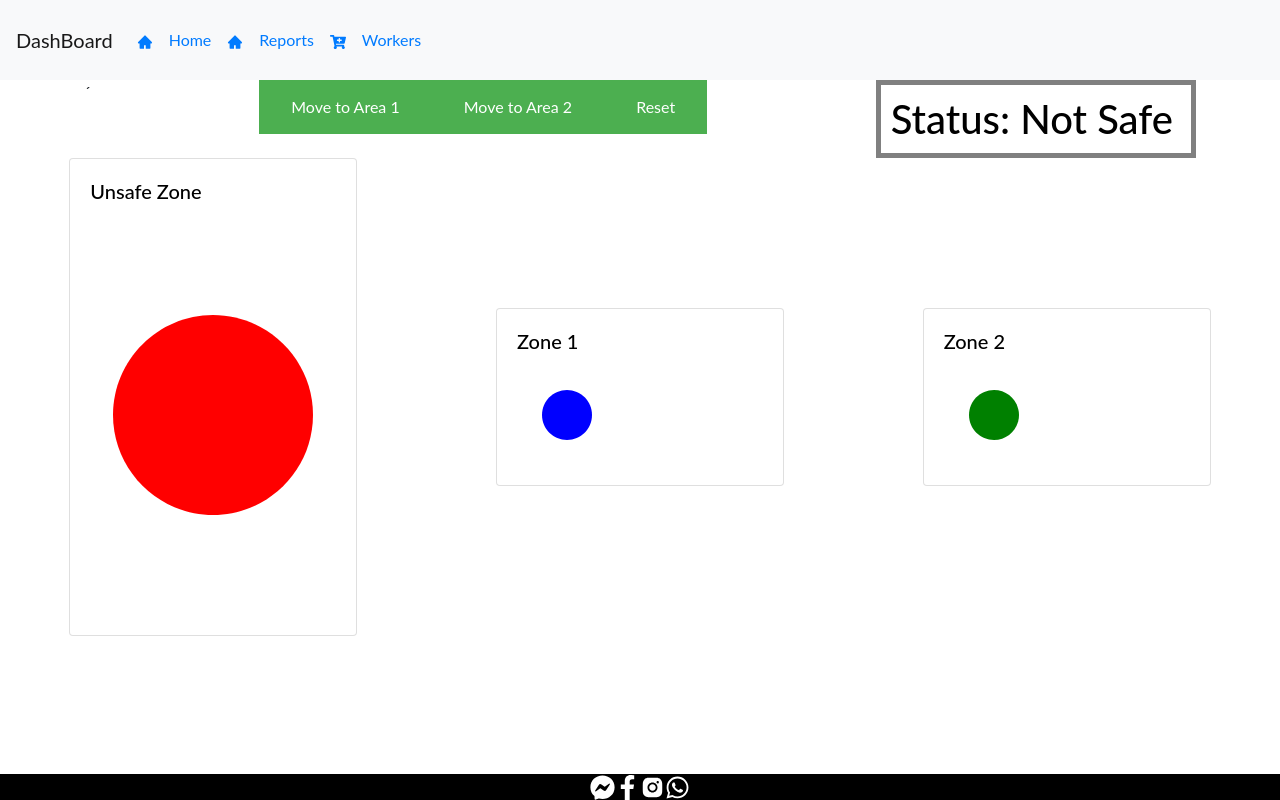
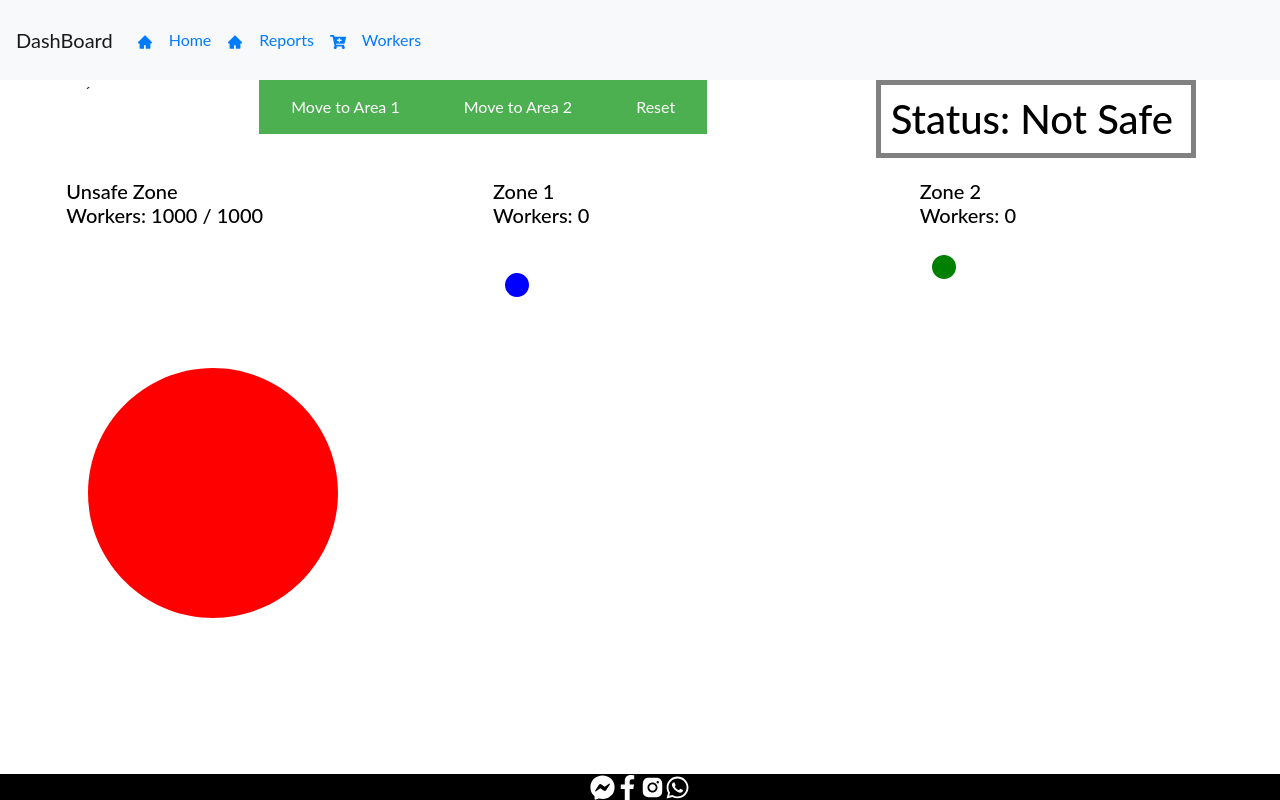
Before and after one commit to joaopedro1986/dashBoard_LearningStage, a React (Create React App) app: page / in a window 1280 px wide. Built offline with nearby package versions, Linux system fonts and the light colour scheme.

Commit message:
visual improves

```diff
--- a/src/App.css
+++ b/src/App.css
@@ -90,3 +90,9 @@
   display: flex;
   justify-content: space-evenly;
 }
+
+.card1{
+  width: 7em;
+  height: 40rem;
+  border-color: white;
+}
--- a/src/App.js
+++ b/src/App.js
@@ -4,7 +4,7 @@ import './App.css';
 import NavBar from './Components/NavBar'
 import {BrowserRouter as Router, Switch, Route} from 'react-router-dom';
 import Home from './Pages/Home';
-import Products from './Pages/Products';
+import Workers from './Pages/Workers';
 import Reports from './Pages/Reports';
 import Footer from './Components/Footer'
 import NavBarBt from './Components/NavBarBt'
@@ -18,11 +18,11 @@ function App() {
         <NavBarBt />
         <Switch>
           <Route path='/' exact component={Home} />
-          <Route path='/products' component={Products} />
+          <Route path='/workers' component={Workers} />
           <Route path='/reports' component={Reports} />
         </Switch>
-    </Router>
-    <Footer />
+      </Router>
+      <Footer />
 
     </>
   );
--- a/src/Components/Footer.js
+++ b/src/Components/Footer.js
@@ -8,10 +8,12 @@ function Footer () {
     const sizeIcon = '25px'
     return (
         <footer className="footerReports">
-               <FaIcons.FaFacebookMessenger size={sizeIcon} />
+                 <FaIcons.FaFacebookMessenger size={sizeIcon} />
                <FaIcons.FaFacebookF size={sizeIcon} />
                <AiIcons.AiFillInstagram size={sizeIcon} />
                <FaIcons.FaWhatsapp size = {sizeIcon} />
+
+
            </footer>
     )
 }
--- a/src/Components/SideBarData.js
+++ b/src/Components/SideBarData.js
@@ -20,7 +20,7 @@ export const SidebarData = [
     },
     {
         title: 'Workers',
-        path: '/products',
+        path: '/workers',
         icon: <FaIcons.FaCartPlus />,
         cName: 'nav-text'
     }
--- a/src/Pages/Home.js
+++ b/src/Pages/Home.js
@@ -8,35 +8,38 @@ import Table from 'react-bootstrap/Table'
 
 function Home() {
 
+    const {state} = useContext(Context);
+
+    const originalSize1 = 500;
+    const originalSize2 = 100;
+    const reduceCircle = 40;
 
 
-    const originalSize1 = 400;
-    const originalSize2 = 100;
-    const reduceCircle = 20;
 
-    const [size, setSize] = useState (originalSize1);
+    const [size, setSize] = useState (state.unSafe/2);
     const reduceSize = () => setSize(size - reduceCircle);
 
-    const [size2, setSize2] = useState (originalSize2);
+    const [size2, setSize2] = useState (state.safe1/2);
     const increaseSize2 = () => setSize2(size2 + reduceCircle);
 
-    const [size3, setSize3] = useState (originalSize2);
+    const [size3, setSize3] = useState (state.safe2/2);
     const increaseSize3 = () => setSize3(size3 + reduceCircle);
 
-    const {state} = useContext(Context);
+
+
+
 
 
 
    useEffect (()=> {
-     //   state.safe += 10;
-       // state.unsafe -= 10;
+
         return () =>  {
-              console.log('Teste')
+              reduceSize()
          }
 
 
     },
-    [size]);
+    []);
 
     function decreseSafety() {
         state.unSafe -= 100;
@@ -50,21 +53,9 @@ function Home() {
         state.safe2 += 100;
     }
 
-
-
-
-
-
-
-    function reset () {
-        setSize(originalSize1)
-        setSize2(originalSize2)
-        setSize3(originalSize2)
-        state.unSafe = 1000;
-        state.safe1 = 0;
-        state.safe2 = 0;
- }
-
+    function printData() {
+        console.log(size);
+    }
 
 
 
@@ -74,25 +65,39 @@ function Home() {
 
         <div className='headerHome'>´
             <div>
-                <button className="buttonSize" onClick={() => {
+                <button className="buttonSize" onClick={(e) => {
+                e.preventDefault()
                 reduceSize()
                 increaseSize2()
                 decreseSafety()
                 increaseSafety1()
+                printData()
 
             }}  >Move to Area 1</button>
-             <button className="buttonSize" onClick={() => {
+             <button className="buttonSize" onClick={(e) => {
+                e.preventDefault()
                 reduceSize()
                 increaseSize3()
+                decreseSafety()
                 increaseSafety2()
+                printData()
             }}  >Move to Area 2</button>
-            <button className='buttonSize' onClick={reset}>
+            <button className='buttonSize' onClick={(e) =>{
+                  e.preventDefault()
+                  setSize(originalSize1)
+                  setSize2(originalSize2)
+                  setSize3(originalSize2)
+                  state.unSafe = state.notChangeState;
+                  state.safe1 = 0;
+                  state.safe2 = 0;
+                  printData()
+            }}>
                 Reset
             </button>
             </div>
 
             <h1 className='box1'>
-               Status: {size < 50 ? 'Safe' : 'Not Safe'}
+               Status: {size <= 100 ? 'Safe' : 'Not Safe'}
             </h1>
         </div>
 
@@ -100,9 +105,13 @@ function Home() {
         <div className='home'>
 
 
-        <Card style={{ width: '18rem' }}>
+        <Card className="card1">
              <Card.Body>
-            <Card.Title>Unsafe Zone</Card.Title>
+            <Card.Title>
+                Unsafe Zone
+                <br />
+                <p>Workers: {state.unSafe} / {state.notChangeState}</p>
+                </Card.Title>
 
                 <div className='circle-1'>
 
@@ -114,9 +123,13 @@ function Home() {
         </Card.Body>
         </Card>
 
-        <Card style={{ width: '18rem' }}>
+        <Card className="card1">
              <Card.Body>
-            <Card.Title>Zone 1</Card.Title>
+            <Card.Title>
+                Zone 1
+                <br />
+                <p> Workers: {state.safe1}</p>
+                </Card.Title>
                 <div className='circle-2'>
 
                     <GoIcons.GoPrimitiveDot
@@ -126,9 +139,13 @@ function Home() {
                 </div>
                 </Card.Body>
         </Card>
-        <Card style={{ width: '18rem' }}>
+        <Card className="card1">
              <Card.Body>
-            <Card.Title>Zone 2</Card.Title>
+            <Card.Title>
+                Zone 2
+                <br />
+                <p>Workers: {state.safe2}</p>
+                </Card.Title>
                 <div className='circle-3'>
                     <GoIcons.GoPrimitiveDot
                     size={size3}
--- a/src/Pages/Products.js
+++ b/src/Pages/Workers.js
@@ -17,7 +17,7 @@ function Products() {
                     <thead>
                         <tr>
                         <th>Zone</th>
-                        <th>Number Workers</th>
+                        <th>Worker's Number</th>
                         </tr>
                     </thead>
                     <tbody>
--- a/src/store/useGlobalState.js
+++ b/src/store/useGlobalState.js
@@ -1,7 +1,7 @@
 import { useState } from 'react'
 
 const useGlobalStore = () => {
-    const [state, setState] = useState({unSafe: 1000, safe1: 0, safe2: 0})
+    const [state, setState] = useState({notChangeState: 1000, unSafe: 1000, safe1: 0, safe2: 0})
 
     const actions = (action) => {
         const {type, payload} = action;
```
